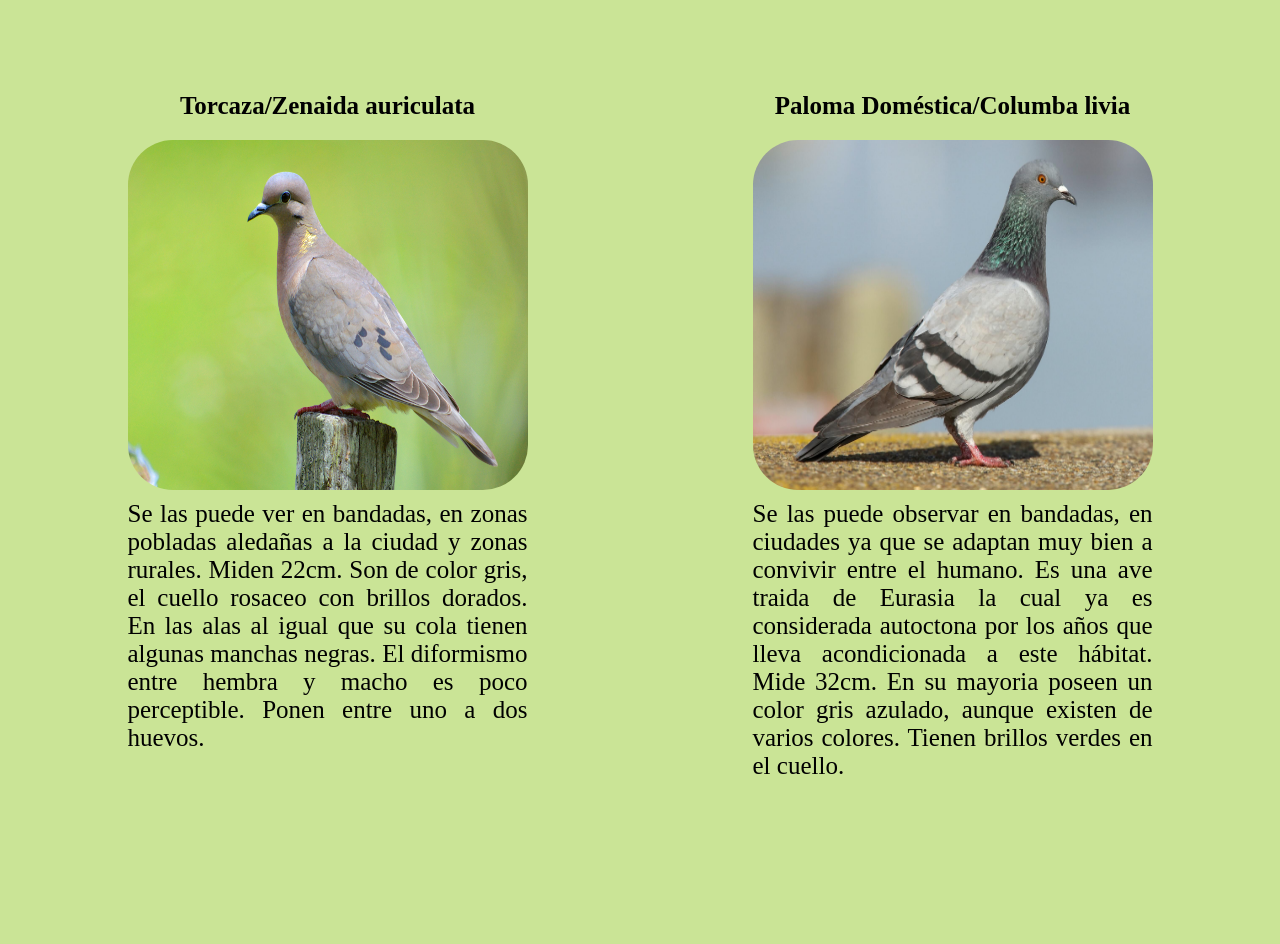
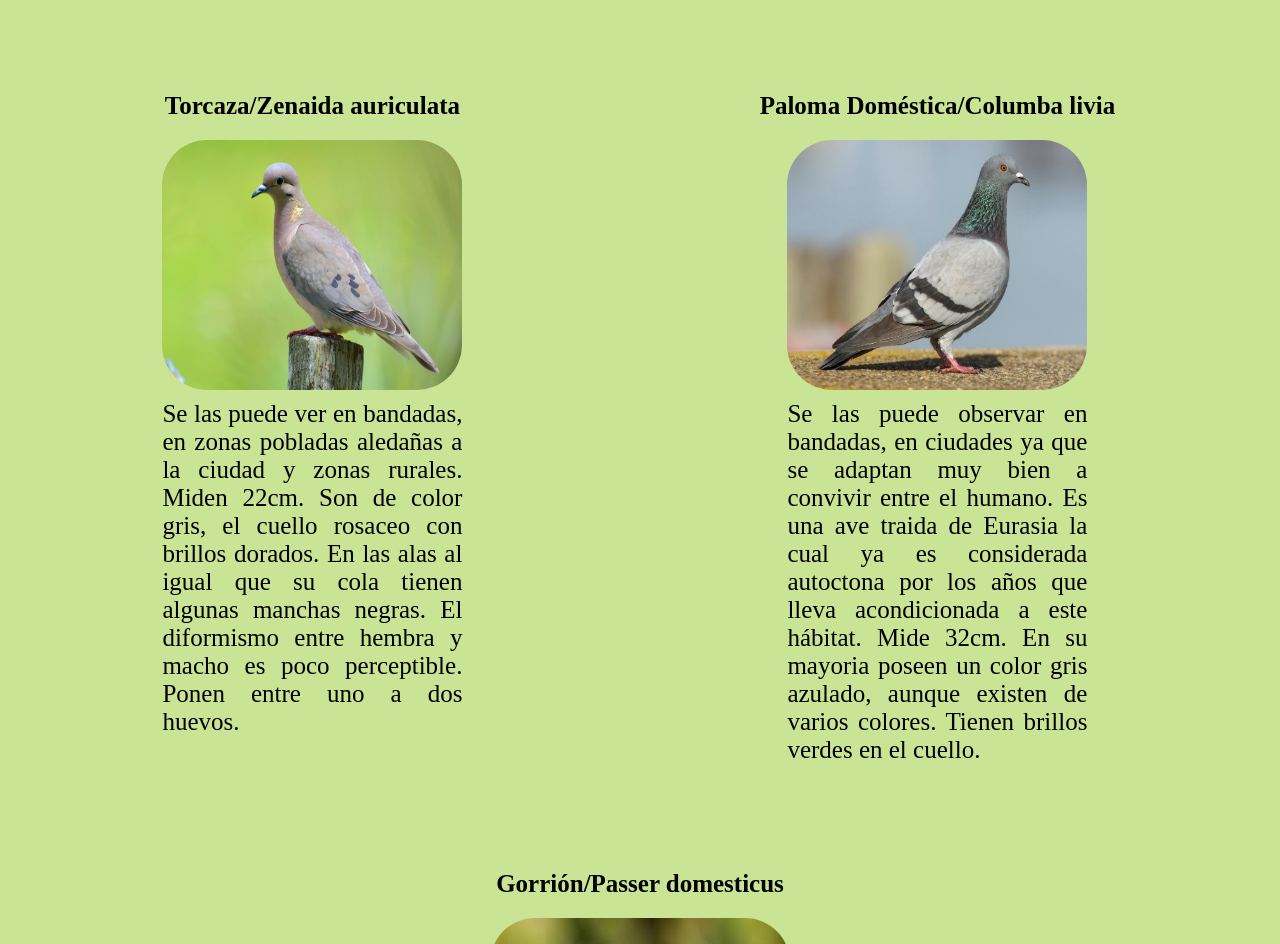
Before and after one commit to elamorvence7/C4975, a plain HTML site: page pages/Galeria.html in a window 1280 px wide. Shown: the part 620-1564 px from the top of the page. Drawn offline with Linux system fonts and the light colour scheme; a web font is replaced by a local one.

Commit message:
Ajustes en galeria

```diff
--- a/scss/pages/_galeria.scss
+++ b/scss/pages/_galeria.scss
@@ -17,8 +17,8 @@
 }
 
 .gal {
-  width: 350px;
-  height: 380px;
+  width: 300px;
+  height: 330px;
   padding: 5px;
   flex-basis: 30%;
   font-size: 25px;
@@ -35,7 +35,7 @@
   display: flex;
   flex-wrap: wrap;
   flex-direction: row;
-  justify-content:space-around;
+  justify-content: space-around;
   text-align: justify;
 }
 
@@ -46,8 +46,8 @@
 }
 
 .aves2 div img {
-  width: 350px;
-  height: 300px;
+  width: 300px;
+  height: 250px;
   padding: 5px;
   flex-basis: 30%;
   border-radius: 50px;
```
Also changed, not shown: css/style.css, 1 other file.
